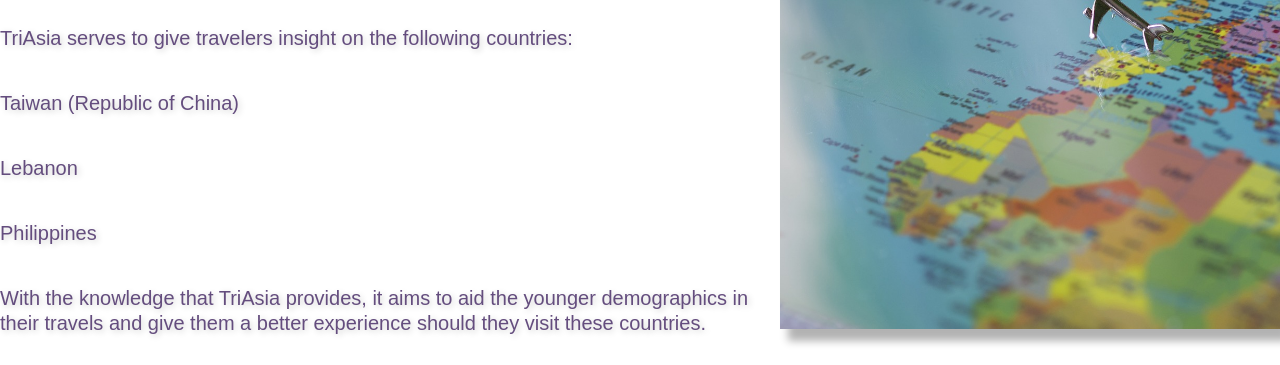
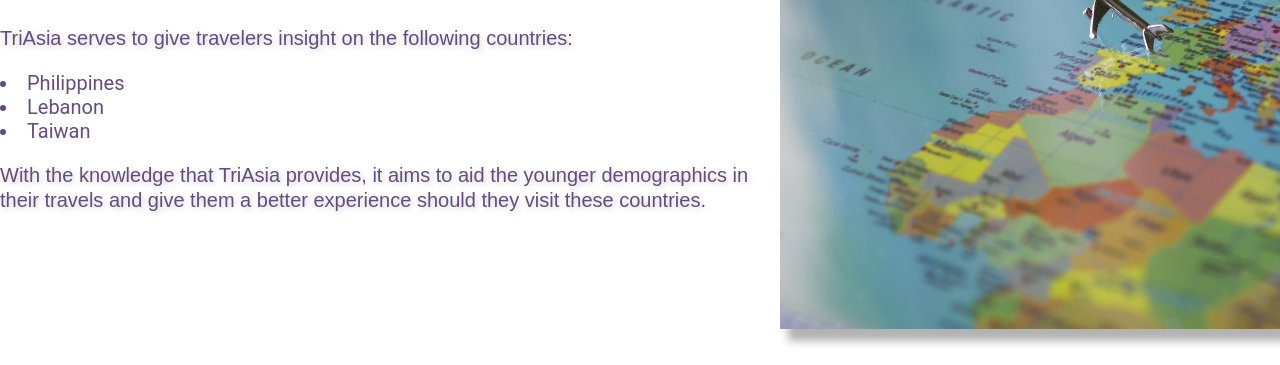
Before and after one commit to Glonyx/tourism-website-triasia, a plain HTML site: page index.html in a window 1280 px wide. Shown: the part 435-800 px from the top of the page. Drawn offline with Linux system fonts and the light colour scheme; a web font is replaced by a local one.

Commit message:
Co-authored-by: Ryan-Elbanna <Ryan-Elbanna@users.noreply.github.com> Co-authored-by: Glonyx <Glonyx@users.noreply.github.com> Co-authored-by: BranJaLu <BranJaLu@users.noreply.github.com>

```diff
--- a/css/styles.css
+++ b/css/styles.css
@@ -167,6 +167,11 @@ hr {
     box-shadow: 20px 5px 0 #644D7E, -20px -5px 0 #644D7E;
 }
 
+.paragraph-countries {
+    overflow: hidden;
+    cursor: not-allowed;
+}
+
 /* Destinations CSS Page End */
 
 /* Philippines, Lebanon, Taiwan(Republic of China) CSS */
@@ -293,8 +298,9 @@ hr {
     justify-content:space-evenly;
     margin-top: 21px;
 }
-.popular-activities-all-pages img:hover{
-}
+/*.popular-activities-all-pages img:hover{
+
+}*/
 /* Activites Page for all of the countries! End */
 
 /* Philippines, Lebanon, Taiwan(Republic of China) CSS End */
@@ -594,7 +600,7 @@ footer a {
 /* Medium Tablet */
 @media screen and (min-width: 100px) and (max-width: 768px) {
     body {
-
+        background: blue;
     }
 /* Navigation */
     ul {
@@ -726,6 +732,7 @@ footer a {
     .logo {
         width: 125px;
         height: 100px;
+        display: none;
     }
 
 /* Navigation End */
@@ -804,4 +811,5 @@ footer a {
     position: relative;
 }
 }
-/* Phone End */
+}
+/* End of phone screen */
--- a/index.html
+++ b/index.html
@@ -53,9 +53,11 @@
             <article class="index-about-text">
                 <h2>About Us</h2>
                 <p> TriAsia serves to give travelers insight on the following countries:</p>
-                    <p>Taiwan (Republic of China)</p>
-                    <p>Lebanon</p>
-                    <p>Philippines</p>
+                <section class="paragraph-countries">
+                    <li>Philippines</li>
+                    <li>Lebanon</li>
+                    <li>Taiwan</li>
+                </section>
                 <p>With the knowledge that TriAsia provides, it aims to aid the younger demographics in their travels and give them a better experience should they visit these countries.</p>
             </article>
             <img class="about-img" src="img/Tri-Asia-Airline-Image.jpg"
```
